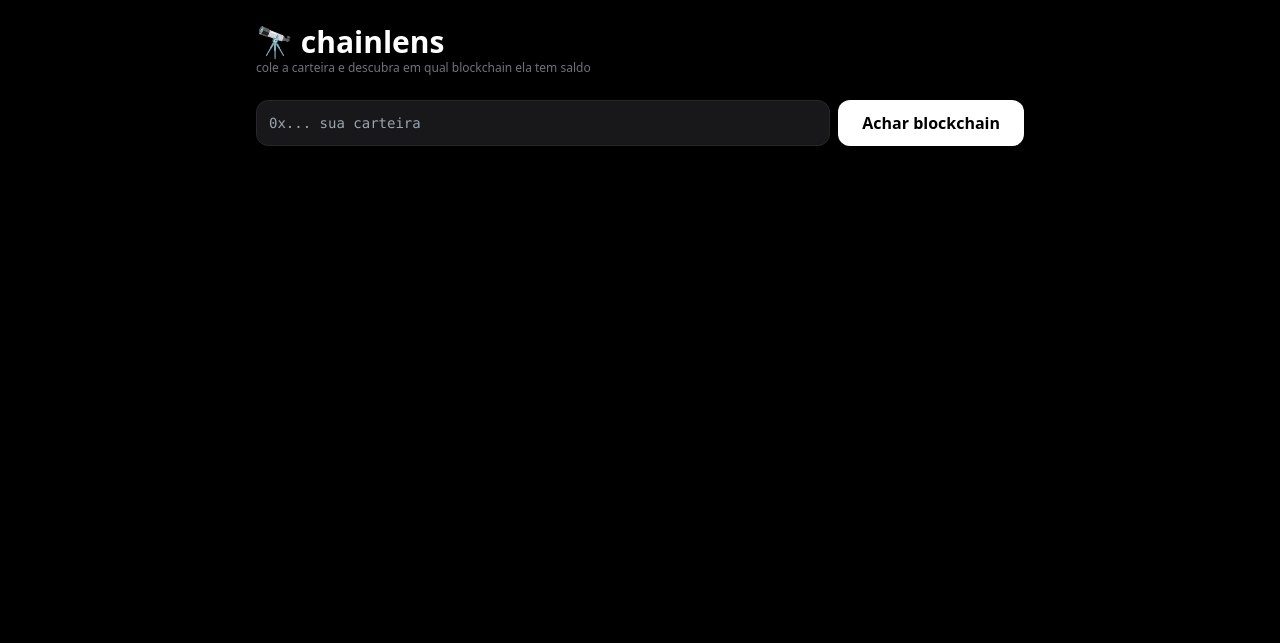
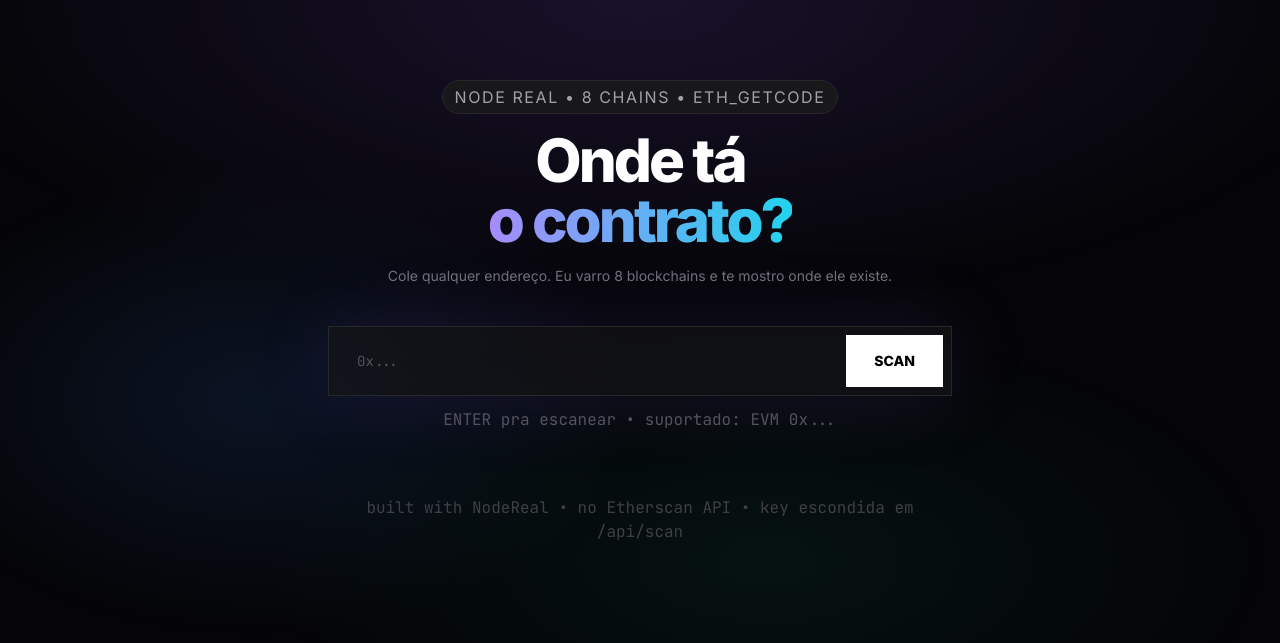
Before and after one commit to RayderLuck/chainlens-free, a website: page index.html in a window 1280 px wide. Drawn offline with nearby package versions, Linux system fonts and the light colour scheme.

Commit message:
Update title and enhance HTML structure

```diff
--- a/index.html
+++ b/index.html
@@ -3,49 +3,102 @@
 <head>
 <meta charset="UTF-8">
 <meta name="viewport" content="width=device-width,initial-scale=1">
-<title>chainlens - onde está a carteira</title>
+<title>ChainLens • Onde tá o contrato</title>
 <script src="https://cdn.tailwindcss.com"></script>
+<link href="https://fonts.googleapis.com/css2?family=JetBrains+Mono:wght@400;700&family=Inter:wght@400;600;800&display=swap" rel="stylesheet">
+<style>
+  *{font-family:'Inter',sans-serif}
+ .mono{font-family:'JetBrains Mono',monospace}
+ .glass{backdrop-filter: blur(20px); background: rgba(24,24,27,0.6);}
+ .glow{box-shadow: 0 0 80px rgba(139,92,246,0.15);}
+</style>
 </head>
-<body class="bg-black text-white p-6">
-<div class="max-w-3xl mx-auto">
-<h1 class="text-3xl font-bold">🔭 chainlens</h1>
-<p class="text-zinc-500 text-xs">cole a carteira e descubra em qual blockchain ela tem saldo</p>
-
-<div class="flex gap-2 mt-6">
-<input id="addr" class="flex-1 p-3 rounded-xl bg-zinc-900 border border-zinc-800 font-mono text-sm" placeholder="0x... sua carteira">
-<button onclick="check()" class="px-6 bg-white text-black rounded-xl font-bold">Achar blockchain</button>
+<body class="bg-[#050507] text-white min-h-screen relative overflow-x-hidden">
+<!-- bg gradients -->
+<div class="fixed inset-0 -z-10">
+  <div class="absolute -top-[40%] left-1/2 -translate-x-1/2 w-[120%] h-[80%] bg-[radial-gradient(ellipse_at_center,_rgba(139,92,246,0.15),transparent_70%)]"></div>
+  <div class="absolute top-[20%] -left-[10%] w-[60%] h-[60%] bg-[radial-gradient(ellipse_at_center,_rgba(59,130,246,0.12),transparent_70%)]"></div>
+  <div class="absolute bottom-0 right-0 w-[80%] h-[60%] bg-[radial-gradient(ellipse_at_center,_rgba(16,185,129,0.08),transparent_70%)]"></div>
 </div>
 
-<div id="out" class="mt-6"></div>
+<div class="max-w-2xl mx-auto px-6 py-12 md:py-20">
+  <!-- header -->
+  <div class="text-center mb-10">
+    <div class="inline-flex items-center gap-2 px-3 py-1 rounded-full bg-zinc-900 border border-zinc-800 text- tracking-widest text-zinc-400 mb-4">NODE REAL • 8 CHAINS • ETH_GETCODE</div>
+    <h1 class="text-5xl md:text-6xl font-[800] tracking-tighter leading-[0.9]">Onde tá<br><span class="bg-gradient-to-r from-violet-400 to-cyan-400 bg-clip-text text-transparent">o contrato?</span></h1>
+    <p class="text-zinc-500 mt-4 text-sm">Cole qualquer endereço. Eu varro 8 blockchains e te mostro onde ele existe.</p>
+  </div>
+
+  <!-- input card -->
+  <div class="glass glow border border-zinc-800 rounded- p-2 flex gap-2">
+    <input id="a" class="flex-1 bg-transparent outline-none px-5 py-4 mono text-sm placeholder:text-zinc-600" placeholder="0x..." spellcheck="false">
+    <button onclick="go()" id="btn" class="bg-white text-black font-bold px-7 rounded- hover:bg-zinc-200 transition text-sm">SCAN</button>
+  </div>
+  <div id="hint" class="text-center mt-3 text- text-zinc-600 mono">ENTER pra escanear • suportado: EVM 0x...</div>
+
+  <!-- results -->
+  <div id="out" class="mt-8 space-y-3"></div>
+
+  <!-- footer -->
+  <div class="mt-16 text-center text- text-zinc-700 mono">built with NodeReal • no Etherscan API • key escondida em /api/scan</div>
 </div>
 
 <script>
-const NAMES = {'1':'Ethereum','56':'BSC (BNB Chain)','137':'Polygon','8453':'Base','42161':'Arbitrum','10':'Optimism','43114':'Avalanche','59144':'Linea'};
+const N = {'1':['Ethereum','ETH'],'56':['BNB Chain','BNB'],'137':['Polygon','MATIC'],'8453':['Base','ETH'],'42161':['Arbitrum','ETH'],'10':['Optimism','ETH'],'43114':['Avalanche','AVAX'],'59144':['Linea','ETH']};
+const E = {'1':'https://etherscan.io/address/','56':'https://bscscan.com/address/','137':'https://polygonscan.com/address/','8453':'https://basescan.org/address/','42161':'https://arbiscan.io/address/','10':'https://optimistic.etherscan.io/address/','43114':'https://snowtrace.io/address/','59144':'https://lineascan.build/address/'};
 
-async function check(){
-  const addr = document.getElementById('addr').value.trim();
+async function go(){
+  const addr = document.getElementById('a').value.trim();
   const out = document.getElementById('out');
-  out.innerHTML = '<div class="text-zinc-500 text-sm animate-pulse">Varrendo 8 blockchains via NodeReal...</div>';
+  const btn = document.getElementById('btn');
+  if(!addr.startsWith('0x')||addr.length!=42){ out.innerHTML = `<div class="glass border border-red-900/50 p-4 rounded-2xl text-sm text-red-300">Endereço inválido. Tem que ser 0x + 40 chars.</div>`; return; }
 
-  const r = await fetch(`/api/wallet?address=${addr}`);
-  const j = await r.json();
+  btn.textContent = '...'; btn.disabled = true;
+  out.innerHTML = `<div class="glass border border-zinc-800 rounded-2xl p-8 text-center">
+    <div class="w-6 h-6 border-2 border-zinc-700 border-t-white rounded-full animate-spin mx-auto"></div>
+    <div class="mt-3 text-xs text-zinc-500 mono">eth_getCode em 8 chains via NodeReal</div>
+    <div class="mt-2 flex justify-center gap-1">${Object.keys(N).map((_,i)=>`<div class="w-1 h-1 bg-zinc-700 rounded-full animate-pulse" style="animation-delay:${i*100}ms"></div>`).join('')}</div>
+  </div>`;
 
-  const comSaldo = j.chains.filter(c=>c.has);
+  try{
+    const r = await fetch(`/api/scan?address=${addr}`);
+    const all = await r.json();
+    const found = all.filter(x=>x.exists);
 
-  if(comSaldo.length===0){
-    out.innerHTML = `<div class="bg-zinc-900 border border-zinc-800 p-6 rounded-xl">Essa carteira <span class="font-mono text-xs">${addr.slice(0,10)}...</span> não tem saldo nativo em nenhuma das 8 chains verificadas.<br><span class="text-xs text-zinc-500">Ela existe em todas, mas está vazia.</span></div>`;
-    return;
+    if(found.length==0){
+      out.innerHTML = `<div class="glass border border-zinc-800 rounded- p-6 text-center">
+        <div class="text-3xl">👛</div>
+        <div class="mt-2 font-semibold">Não é contrato</div>
+        <div class="text-xs text-zinc-500 mt-1 mono">${addr.slice(0,12)}...${addr.slice(-6)} é uma carteira EOA.<br>Carteiras não têm código, por isso não aparecem em nenhuma chain.</div>
+      </div>`;
+    }else{
+      out.innerHTML = `
+        <div class="flex items-center justify-between mb-2 px-1">
+          <div class="text-xs text-zinc-500 mono">${found.length} CONTRATO${found.length>1?'S':''} ENCONTRADO${found.length>1?'S':''}</div>
+          <div class="text- bg-violet-500/20 text-violet-300 border border-violet-500/20 px-2 py-1 rounded-full mono">${addr.slice(0,6)}...${addr.slice(-4)}</div>
+        </div>
+        ${found.map(f=>`
+          <div class="group glass border border-zinc-800 hover:border-zinc-700 rounded- p-5 flex justify-between items-center transition-all hover:scale-[1.01]">
+            <div class="flex items-center gap-4">
+              <div class="w-10 h-10 rounded-full bg-gradient-to-br from-zinc-800 to-zinc-900 border border-zinc-700 flex items-center justify-center text-xs font-bold">${N[f.id][0][0]}</div>
+              <div>
+                <div class="font-semibold">${N[f.id][0]} <span class="text-zinc-600 text-xs">• ${f.id}</span></div>
+                <div class="text- text-zinc-500 mono">${f.len} bytes • ${N[f.id][1]} chain</div>
+              </div>
+            </div>
+            <a href="${E[f.id]}${addr}" target="_blank" class="bg-white text-black px-4 py-2 rounded-full text-xs font-bold group-hover:bg-zinc-100 transition">Explorer ↗</a>
+          </div>
+        `).join('')}
+        <div class="text- text-zinc-600 mono px-1 pt-2">Não encontrado em: ${all.filter(x=>!x.exists).map(x=>N[x.id][0]).join(' • ')}</div>
+      `;
+    }
+  }catch(e){
+    out.innerHTML = `<div class="glass border border-red-900/50 p-4 rounded-2xl text-sm">Erro: ${e.message}</div>`;
+  }finally{
+    btn.textContent = 'SCAN'; btn.disabled = false;
   }
-
-  out.innerHTML = `<div class="mb-3 text-green-400 font-bold">✅ Carteira encontrada em ${comSaldo.length} blockchain(s):</div>` +
-  comSaldo.map(c=>{
-    const eth = (Number(BigInt(c.hex))/1e18).toFixed(6);
-    return `<div class="bg-zinc-900 border border-green-900/50 p-4 rounded-xl mb-2 flex justify-between items-center">
-      <div><div class="font-bold">${NAMES[c.chain]} - ${c.chain}</div><div class="text-xs text-zinc-500">Saldo: ${eth} ${c.chain=='56'?'BNB':c.chain=='137'?'MATIC':c.chain=='43114'?'AVAX':'ETH'}</div></div>
-      <div class="text- bg-green-600 px-3 py-1 rounded-full">TEM SALDO</div>
-    </div>`;
-  }).join('');
 }
+document.getElementById('a').addEventListener('keydown', e=>{ if(e.key==='Enter') go(); });
 </script>
 </body>
 </html>
```
